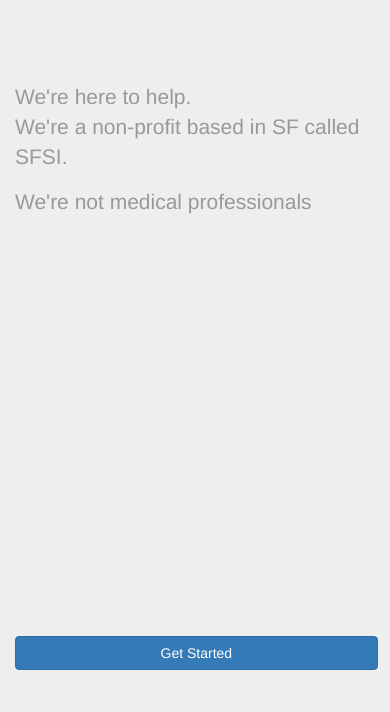
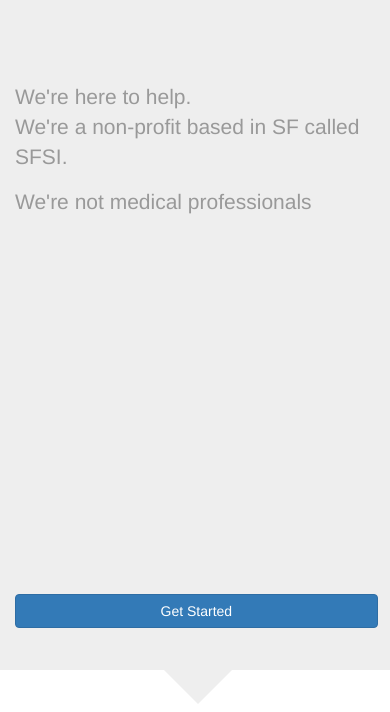
Before and after one commit to alexanian/termina, a website: page web-app/public/index.html in a window 390 px wide. Shown: the part 132-844 px from the top of the page. Drawn offline with nearby package versions, Linux system fonts and the light colour scheme; no server answers.

Commit message:
Mobile header

```diff
--- a/web-app/public/index.html
+++ b/web-app/public/index.html
@@ -59,8 +59,20 @@
         }
 
         /* splash screen */
-        .get-started {
-          height: 100vh;
+        .section-get-started {
+          position: relative;
+          height: 95vh;
+        }
+        .arrow-down {
+          width: 0;
+          height: 0;
+          border-left: 5vh solid transparent;
+          border-right: 5vh solid transparent;
+
+          border-top: 5vh solid #eee;
+          position: absolute;
+          bottom: -4vh;
+          left: 40%;
         }
 
         .get-started__disclaimer {
```
